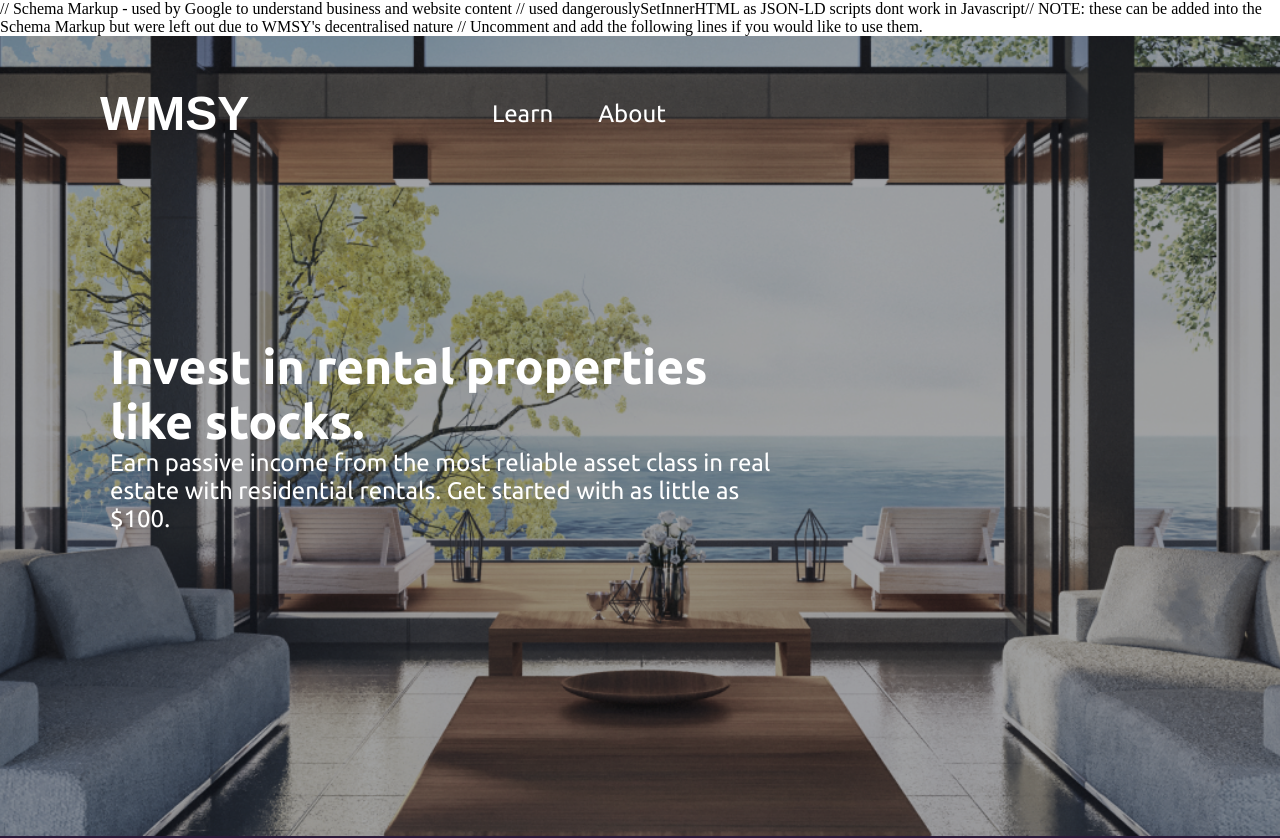
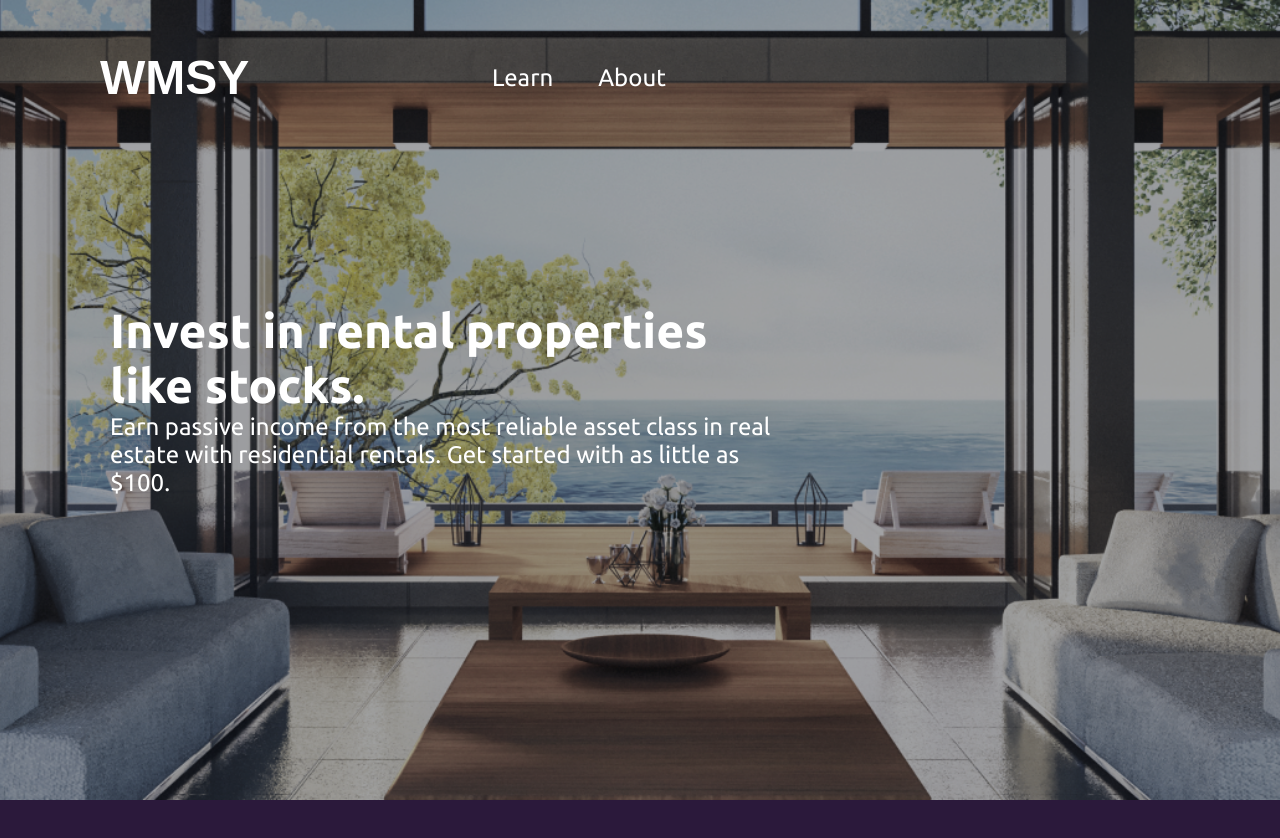
Before and after one commit to xin-xinusu/wmsy-info, a Next.js app: page / in a window 1280 px wide. Shown: the top 838 px of the page. Built offline with nearby package versions, Linux system fonts and the light colour scheme; no server answers; a web font is replaced by a local one.

Commit message:
removed uncommented tags
were creating display issues

```diff
--- a/pages/_document.js
+++ b/pages/_document.js
@@ -38,8 +38,8 @@ export default function Document() {
         <meta name="twitter:image" content="https://i.ibb.co/q7G1v0K/wmsy-meta.jpg"></meta>
         <meta name="twitter:site" content="@wmsy_estates"></meta>
 
-        // Schema Markup - used by Google to understand business and website content
-        // used dangerouslySetInnerHTML as JSON-LD scripts dont work in Javascript
+        {/* Schema Markup - used by Google to understand business and website content */}
+        {/* used dangerouslySetInnerHTML as JSON-LD scripts dont work in Javascript */}
         <script type="application/ld+json"
           dangerouslySetInnerHTML={{ __html: `{
               "@context": "https://schema.org",
@@ -51,8 +51,8 @@ export default function Document() {
             }` }}
           />
 
-          // NOTE: these can be added into the Schema Markup but were left out due to WMSY's decentralised nature
-          // Uncomment and add the following lines if you would like to use them.
+          {/* NOTE: these can be added into the Schema Markup but were left out due to WMSY's decentralised nature */}
+          {/* Uncomment and add the following lines if you would like to use them. */}
 
             {/* "telephone": "YOUR_PHONE_NUMBER",
             "address": {
```
